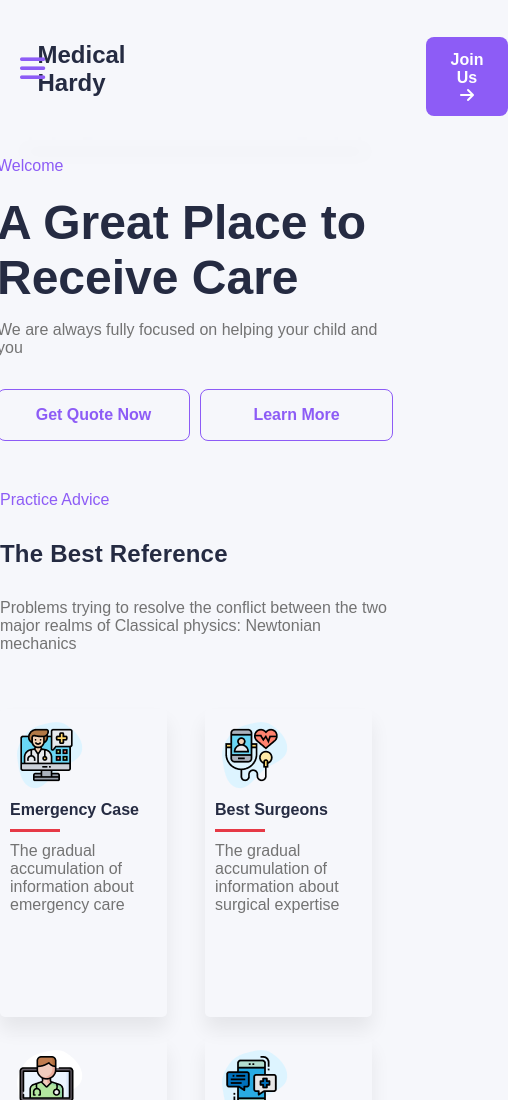
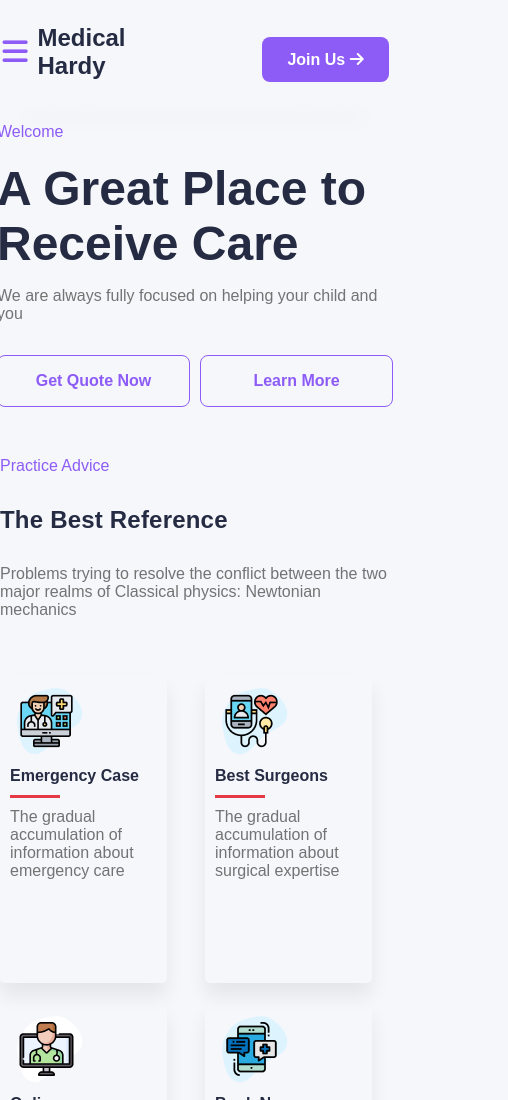
Before and after one commit to athulkrishna143/demo-project-7, a plain HTML site: page index.html in a window 390 px wide. Shown: the top 1100 px of the page, 508 px wide, since content can reach past the window. Drawn offline with Linux system fonts and the light colour scheme.

Commit message:
finished

```diff
--- a/media.css
+++ b/media.css
@@ -16,7 +16,7 @@
   .icons {
     display: inline-flex;
     position: absolute;
-    left: 0%;
+    left: -5%;
     font-size: 1.8rem;
     color: var(--primary-color);
     cursor: pointer;
@@ -114,7 +114,9 @@
     align-items: center;
     gap: 10px;
   }
-
+  .nav-auth .join{
+    margin-left: -200px;
+  }
   .practice-cards,
   .expert-cards,
   .pricing-cards,
```
Also changed, not shown: index.html (+0 -39 lines), 1 other file.
